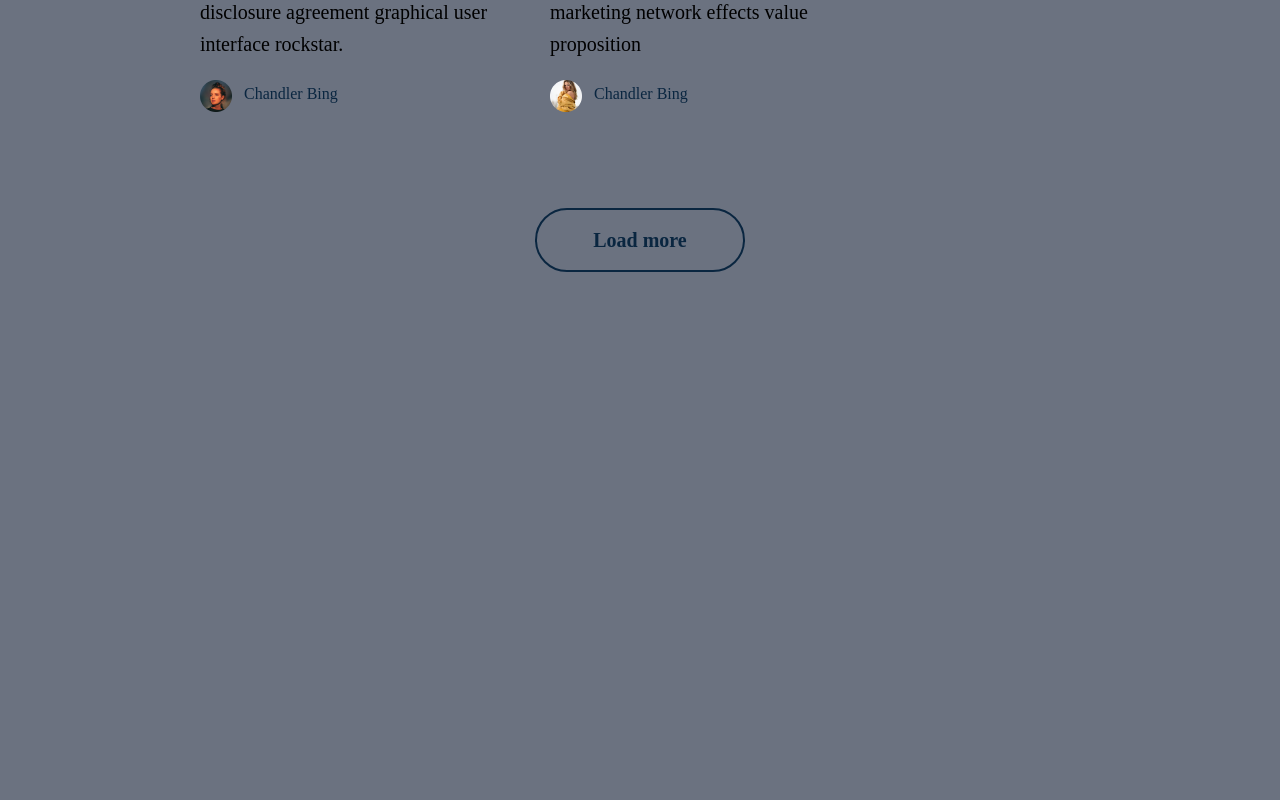
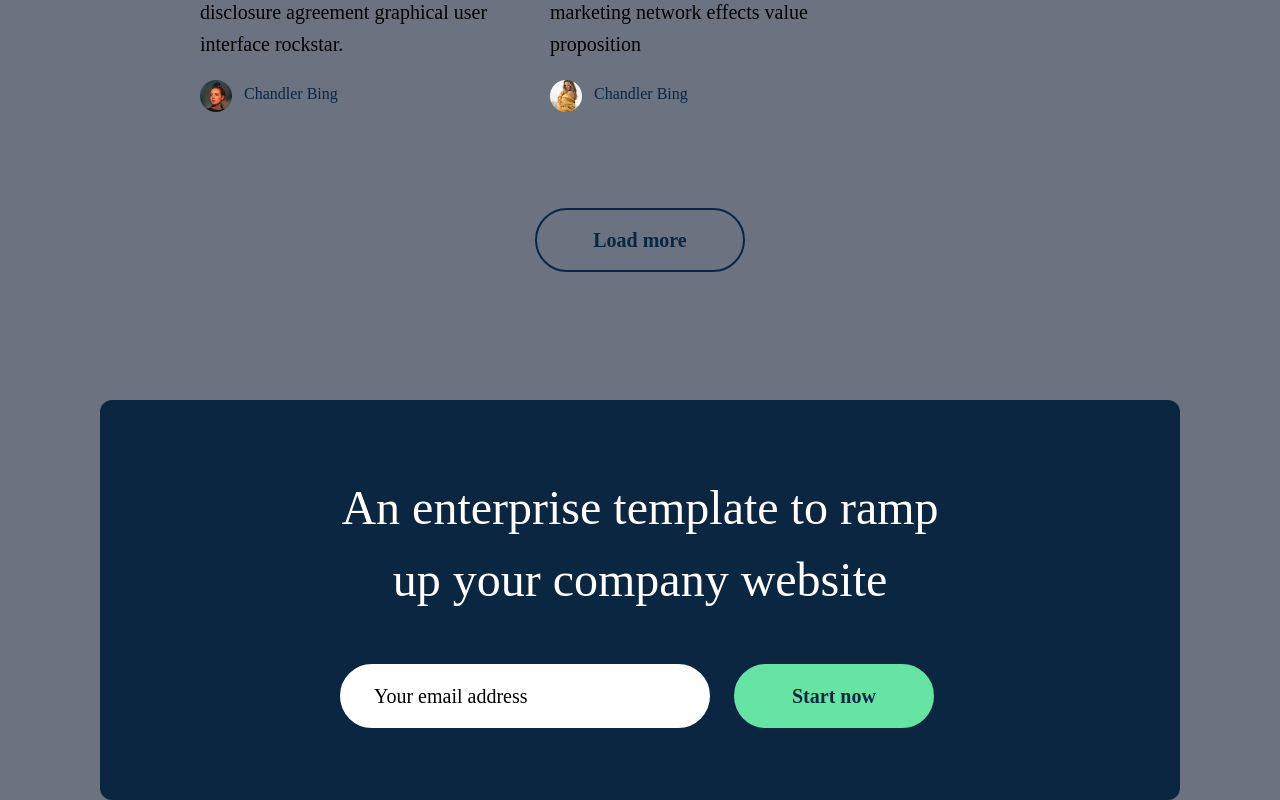
Before and after one commit to Dimitry-prog/test-scand, a React (Vite) app in the folder part-1/: page / in a window 1280 px wide. Shown: the part 2553-3353 px from the top of the page. Before the commit the page ends 2825 px from the top, so only its background shows below. Built offline with nearby package versions, Linux system fonts and the light colour scheme.

Commit message:
feat: Enterprise

```diff
--- a/part-1/src/App.tsx
+++ b/part-1/src/App.tsx
@@ -1,3 +1,4 @@
+import Enterprise from "./components/Enterprise"
 import Header from "./components/Header"
 import Hero from "./components/Hero"
 import NewsList from "./components/NewsList"
@@ -10,6 +11,7 @@ function App() {
       <main>
         <Hero />
         <NewsList />
+        <Enterprise />
       </main>
     </div>
   )
--- /dev/null
+++ b/part-1/src/components/Enterprise.tsx
@@ -0,0 +1,15 @@
+
+const Enterprise = () => {
+    return (
+        <section className="relative mt-32 py-[72px] overflow-hidden bg-dark-blue rounded-xl">
+            <h2 className="max-w-[600px] w-full mx-auto mb-12 text-center text-white text-5xl leading-[72px] font-manrope">An enterprise template to ramp up your company website</h2>
+
+            <form className="max-w-[600px] w-full mx-auto flex gap-6">
+                <input type="text" placeholder="Your email address" className="px-8 py-3 max-w-[370px] w-full text-xl leading-8 bg-white placeholder:text-black rounded-[240px] border-2 border-white outline-none" />
+                <button type="submit" className="px-14 py-4 text-xl font-bold bg-green rounded-[56px] border-2 border-green">Start now</button>
+            </form>
+        </section>
+    )
+}
+
+export default Enterprise
--- a/part-1/tailwind.config.js
+++ b/part-1/tailwind.config.js
@@ -17,6 +17,9 @@ export default {
         gray: {
           DEFAULT: '#777777',
         },
+        green: {
+          DEFAULT: '#65E4A3',
+        }
       },
     },
   },
```
